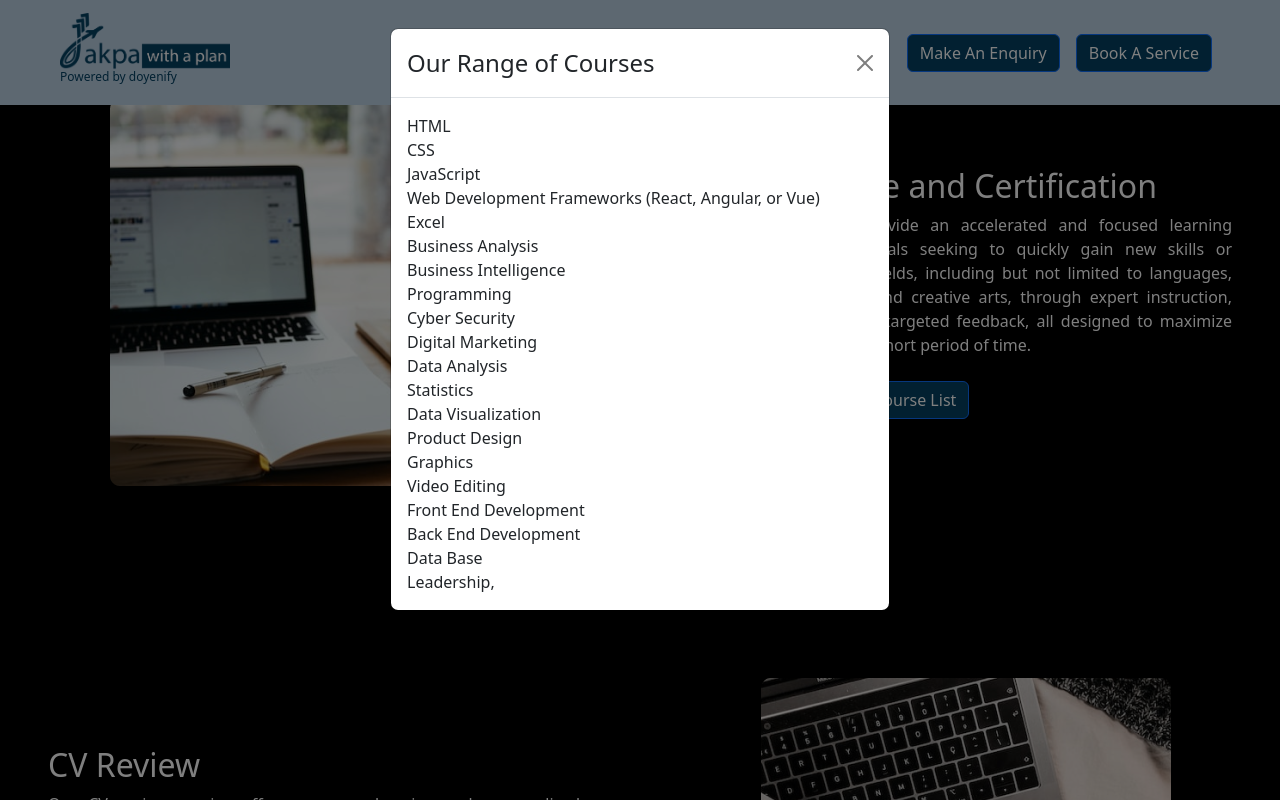
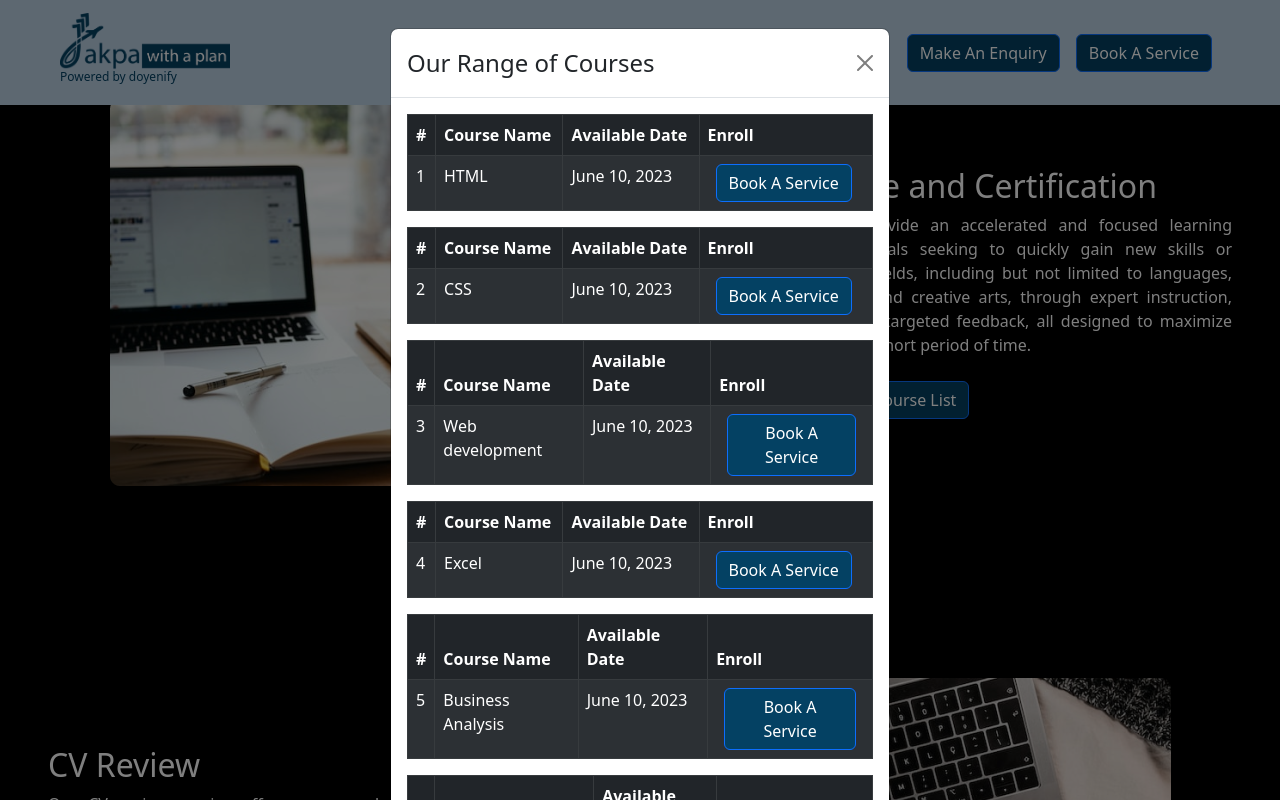
Before and after one commit to doyenify/JakpaWithAPlan, a React (Create React App) app: page / in a window 1280 px wide. Both pictures are taken after a click on the button "Course List". Shown: the part 3677-4477 px from the top of the page. Built offline with nearby package versions, Linux system fonts and the light colour scheme.

Commit message:
Course list table

```diff
--- /dev/null
+++ b/src/CourseData.tsx
@@ -0,0 +1,45 @@
+const CourseData = [
+    {
+        id: 1,
+        courseName: "HTML",
+        courseDate: "June 10, 2023"
+    },
+    {
+        id: 2,
+        courseName: "CSS",
+        courseDate: "June 10, 2023"
+    },
+    {
+        id: 3,
+        courseName: "Web development",
+        courseDate: "June 10, 2023"
+    },
+    {
+        id: 4,
+        courseName: "Excel",
+        courseDate: "June 10, 2023"
+    },
+    {
+        id: 5,
+        courseName: "Business Analysis",
+        courseDate: "June 10, 2023"
+    },
+    {
+        id: 6,
+        courseName: "Business Intelligence",
+        courseDate: "June 10, 2023"
+    },
+    {
+        id: 7,
+        courseName: "Programming",
+        courseDate: "June 10, 2023"
+    },
+    {
+        id: 8,
+        courseName: "Cyber Security",
+        courseDate: "June 10, 2023"
+    }
+
+]
+
+export default CourseData;
--- /dev/null
+++ b/src/components/CourseTable.tsx
@@ -0,0 +1,36 @@
+import React from 'react';
+import Table from 'react-bootstrap/Table';
+import Bookaservice from './bookaservice/Bookaservice';
+
+interface CourseTableProps {
+    id: number
+    courseName: string;
+    courseDate: string;
+  }
+
+const CourseTable:React.FC<CourseTableProps> = (props: CourseTableProps) => {
+    return (
+        <>
+            <Table striped bordered hover variant="dark">
+                <thead>
+                    <tr>
+                    <th>#</th>
+                    <th>Course Name</th>
+                    <th>Available Date</th>
+                    <th>Enroll</th>
+                    </tr>
+                </thead>
+                <tbody>
+                    <tr>
+                    <td>{props.id}</td>
+                    <td>{props.courseName}</td>
+                    <td>{props.courseDate}</td>
+                    <td><Bookaservice /></td>
+                    </tr>
+                </tbody>
+            </Table>
+        </>
+    )
+}
+
+export default CourseTable;
--- a/src/components/courselist/CourseList.tsx
+++ b/src/components/courselist/CourseList.tsx
@@ -2,6 +2,8 @@ import React, { useState } from 'react';
 import Button from 'react-bootstrap/Button';
 import Modal from 'react-bootstrap/Modal';
 import './courselist.css';
+import CourseTable from '../CourseTable';
+import CourseData from 'src/CourseData';
 
 
 function CourseList() {
@@ -21,17 +23,15 @@ function CourseList() {
           <Modal.Title className='text-center'> Our Range of Courses</Modal.Title>
         </Modal.Header>
         <Modal.Body>
-         HTML <br /> CSS <br /> JavaScript <br /> Web Development Frameworks (React, Angular, or Vue) <br /> Excel <br /> Business Analysis <br /> Business Intelligence <br />Programming <br /> Cyber Security <br /> Digital Marketing <br /> Data Analysis <br /> Statistics <br />
-         Data Visualization <br />Product Design <br /> Graphics <br /> Video Editing <br />Front End Development <br /> Back End Development <br /> Data Base <br /> Leadership,
+          {CourseData.map((data) => (
+            <CourseTable
+              key={data.id}
+              id={data.id}
+              courseName={data.courseName}
+              courseDate={data.courseDate}
+            />
+          ))}
         </Modal.Body>
-        {/* <Modal.Footer>
-          <Button style={{backgroundColor: "#044163"}} onClick={handleClose}>
-            Close
-          </Button>
-          <Button style={{backgroundColor: "#044163"}} onClick={handleClose}>
-            Enquire
-          </Button>
-        </Modal.Footer> */}
       </Modal>
     </>
   );
```
